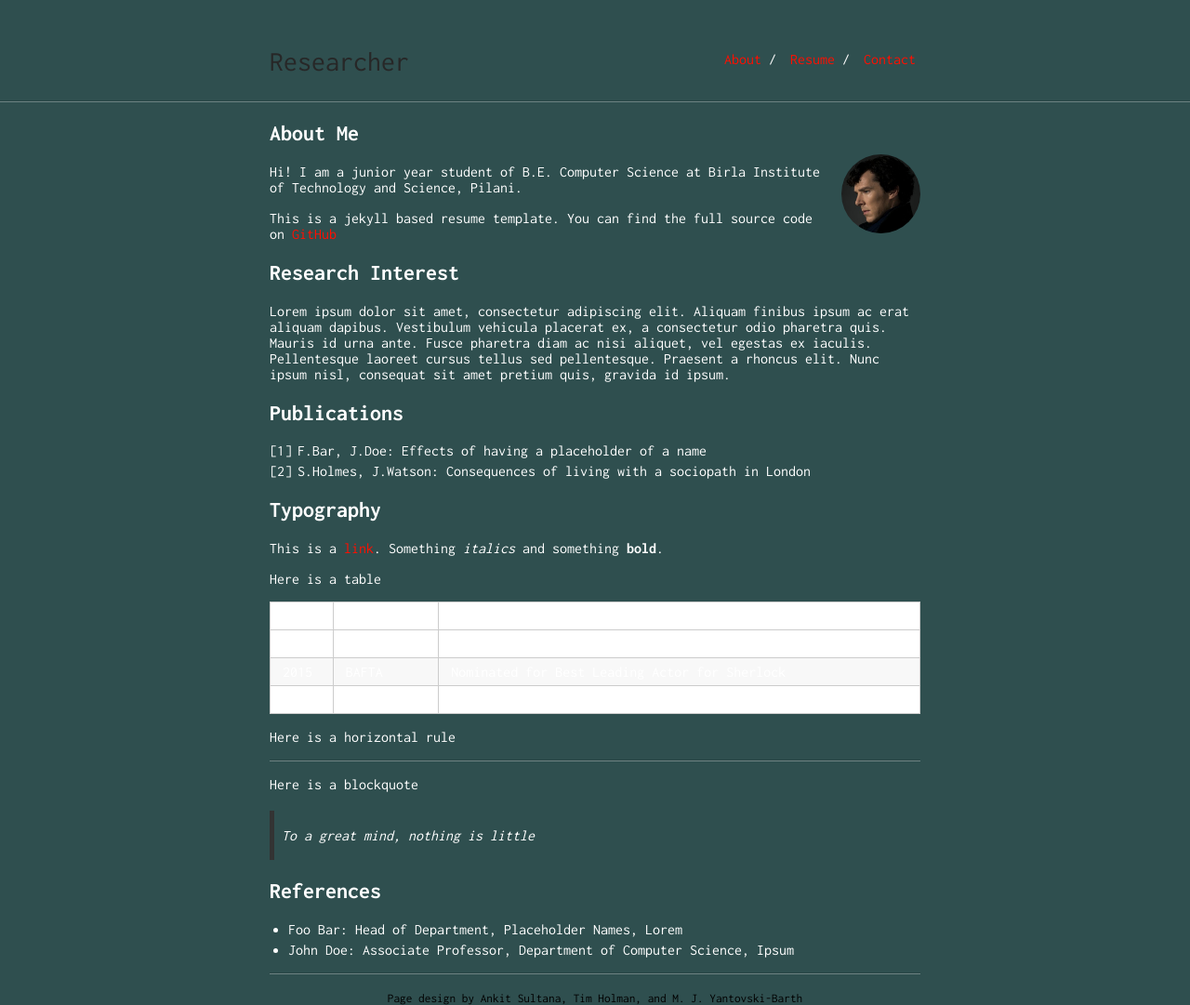
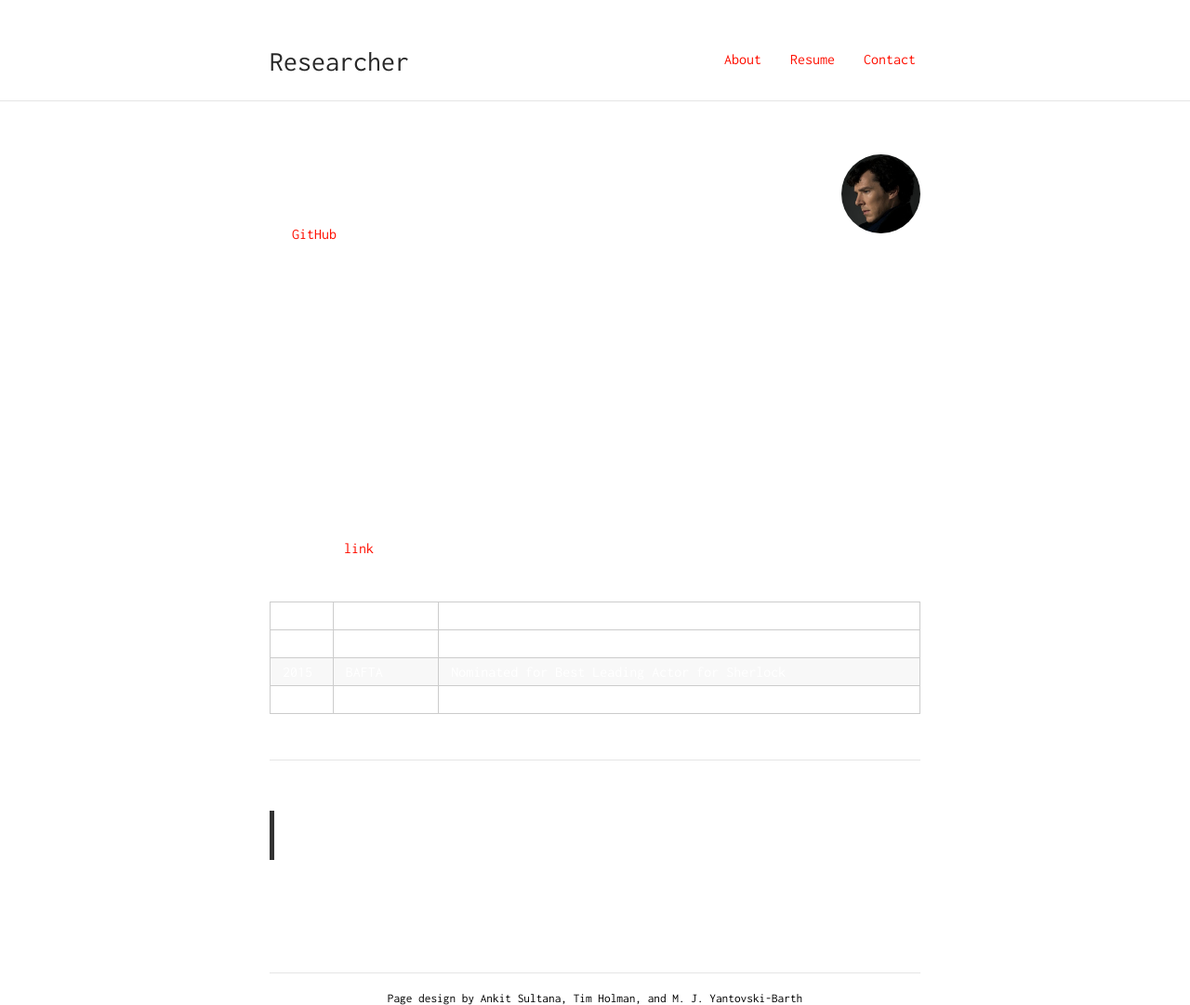
Before and after one commit to mjyb16/mjyb16.github.io, a Jekyll site: the page built from index.md, in a window 1280 px wide. Shown: the whole page at 93% size. Built offline with Jekyll 4.4.1, drawn with Linux system fonts in a browser that asks for light colours; our own code applies the rules of GitHub Pages for plain Markdown files.

Commit message:
Update default.html

```diff
--- a/_layouts/default.html
+++ b/_layouts/default.html
@@ -53,7 +53,7 @@
         <meta name="twitter:image" content="{{ site.profile_picture }}">
     {% endif %}
 </head>
-<body style="background-color: #2F4F4F; color: white;">
+<body style="background-color: ##1C1C1C; color: white;">
     <div class="wrapper">
         <div class="navbar container">
             {% if site.ins_logo %}
```
